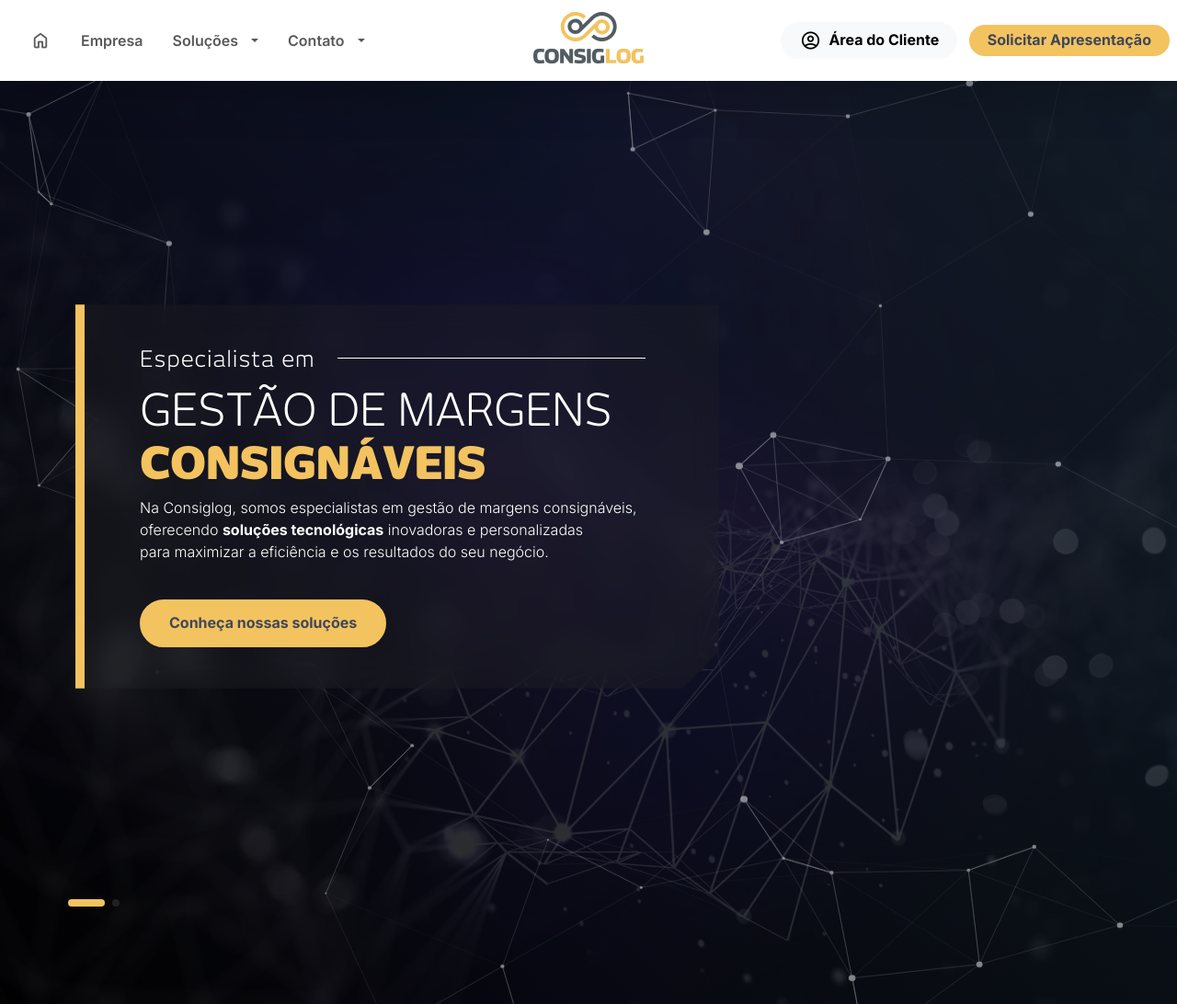
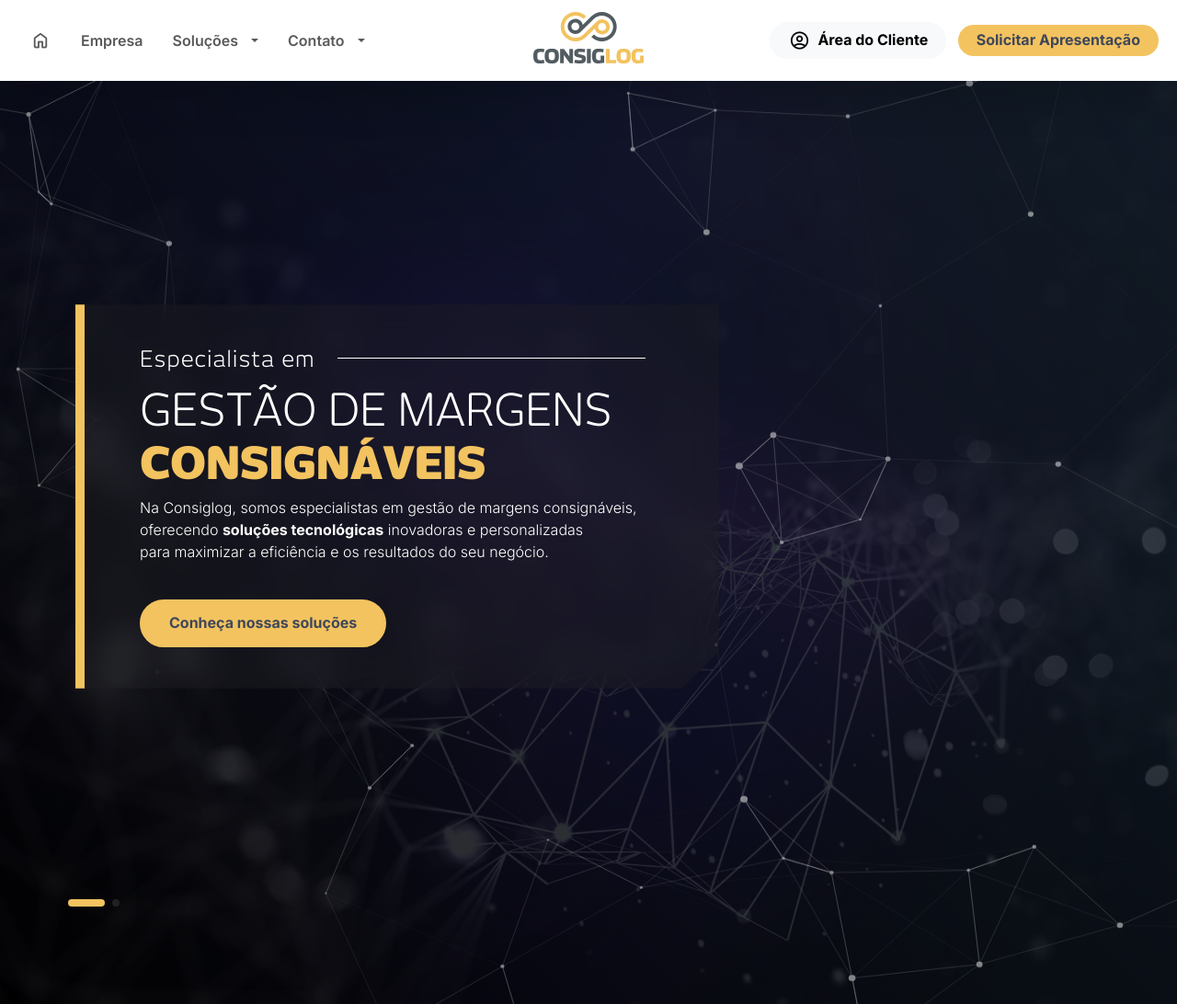
Before and after one commit to wesleypimentel/consiglog-site, a Jekyll site: the page built from index.html, in a window 1280 px wide. Shown: the whole page at 92% size. Built offline with Jekyll 4.4.1, drawn with Linux system fonts in a browser that asks for light colours.

Commit message:
Fix Header Paddings

```diff
--- a/_includes/header.html
+++ b/_includes/header.html
@@ -10,7 +10,7 @@
       </div>
 
       <!-- Coluna 3: Área do Cliente, Hamburger e CTA -->
-      <div class="col-4 col-md-4 col-lg-5 text-end order-2 order-lg-3">
+      <div class="col-4 col-md-4 col-lg-5 text-end order-2 order-lg-3 pe-0 pe-lg-4">
         <!-- Área do Cliente -->
         <div class="btn-group me-lg-2">
           <button type="button" class="btn btn-light d-inline-flex align-items-center gap-0 gap-lg-2" data-bs-toggle="offcanvas" data-bs-target="#areaClienteOffcanvas"  aria-controls="areaClienteOffcanvas">
```
Also changed, not shown: _includes/header.min.html (+1 -1 lines).
